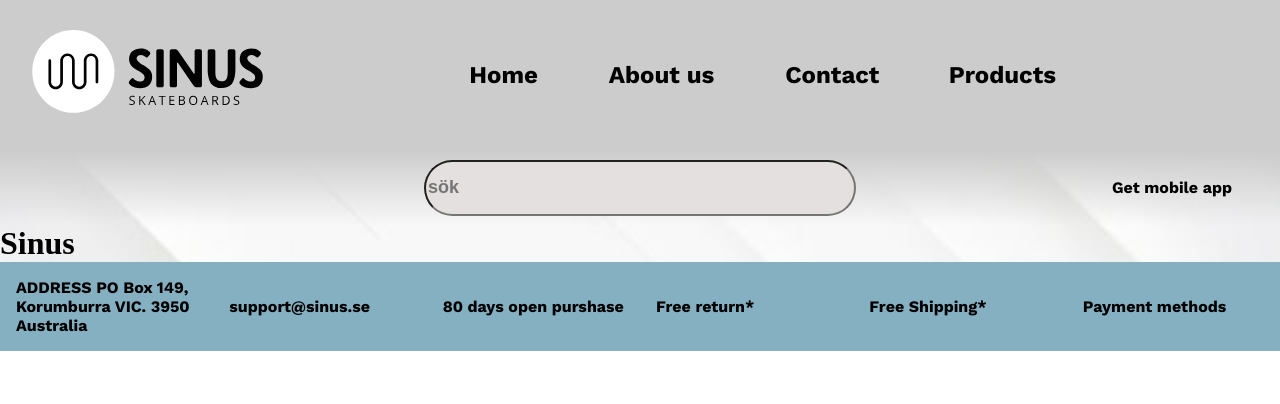
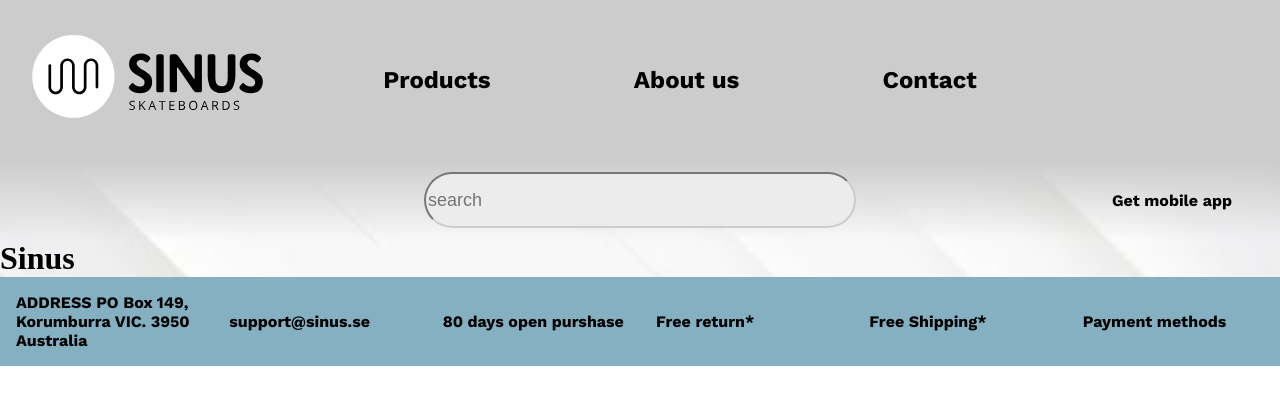
Before and after one commit to Nattzor/Sinius, a Vue app in the folder sinius/: page / in a window 1280 px wide. Shown: the top 404 px of the page. Built offline with nearby package versions, Linux system fonts and the light colour scheme.

Commit message:
form for signup

```diff
--- a/sinius/src/components/Header.vue
+++ b/sinius/src/components/Header.vue
@@ -4,13 +4,10 @@
       <router-link to="/">
         <img class="logo" src="@/assets/sinus-logo-landscape.svg" alt="" />
       </router-link>
-      <div class="middleLinks">
-        <router-link class="routerLinks" to="/"> Home </router-link>
+        <router-link class="routerLinks" to="/Products"> Products </router-link>
         <router-link class="routerLinks" to=""> About us </router-link>
         <router-link class="routerLinks" to=""> Contact </router-link>
-      </div>
       <div class="rightLinks">
-        <router-link class="routerLinks" to="/Products"> Products </router-link>
         <router-link class="routerLinks" to="/Login">
           <fa icon="fa-solid fa-user" />
         </router-link>
@@ -23,7 +20,7 @@
       </div>
     </div>
     <div class="lowerHeader">
-      <input class="searchBar" type="text" placeholder="sök" />
+      <input class="searchBar" type="text" placeholder="search" />
       <div class="getApp">
         <fa class="downloadIcon" icon="fa-solid fa-download" />
         <p>Get mobile app</p>
@@ -43,7 +40,7 @@ export default {};
 }
 .Header {
   width: 100%;
-  height: 150px;
+  height: 10rem;
   background: #cccccc;
   display: flex;
   align-items: center;
@@ -55,14 +52,11 @@ export default {};
 }
 .lowerHeader {
   width: 100%;
-  height: 75px;
+  height: 5rem;
   background: linear-gradient(to bottom, rgba(204, 204, 204, 1), rgba(204, 204, 204, 0));
   display: flex;
   align-items: center;
   justify-content: center;
-}
-.middleLinks {
-  padding-left: 10rem;
 }
 .logo {
   width: 15rem;
@@ -87,10 +81,10 @@ export default {};
 }
 .searchBar {
   border-radius: 100px;
+  border-color: #cccccc;
   height: 50px;
   width: 424px;
-  background: rgba(229, 224, 224, 1);
+  background:#ececec;
   font-size: 18px;
-  font-weight: bold;
 }
 </style>
```
